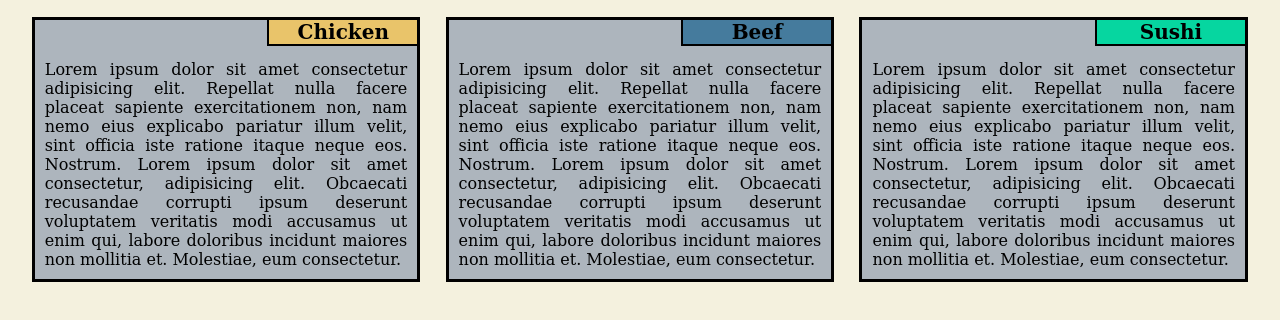
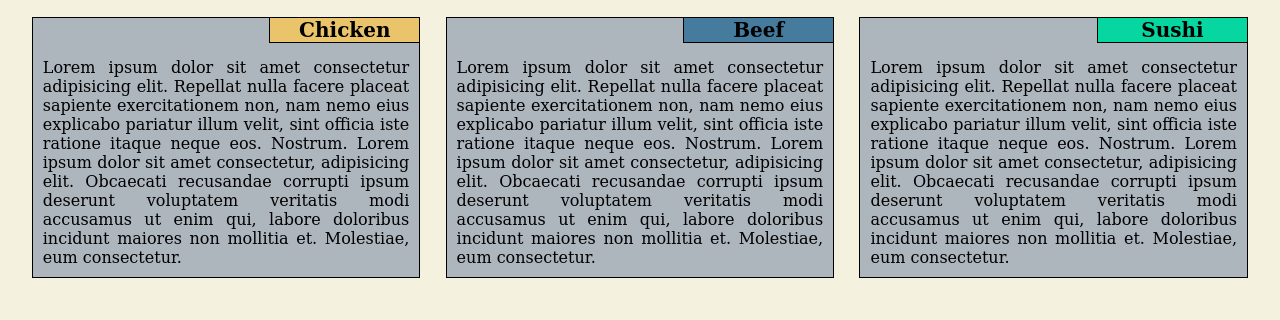
Before and after one commit to Natneam/HTML-CSS-Javascript-for-web-developers, a plain HTML site: page module2-solution/index.html in a window 1280 px wide. Shown: the part 46-366 px from the top of the page. Drawn offline with Linux system fonts and the light colour scheme.

Commit message:
editing some errors

```diff
--- a/module2-solution/css/style.css
+++ b/module2-solution/css/style.css
@@ -26,7 +26,7 @@ section{
 
 div{
     width: 80%;
-    border: 3px solid black;
+    border: 1px solid black;
     position: relative;
 }
 
@@ -47,8 +47,8 @@ h2{
     position: relative;
     float: right;
     margin: 0px;
-    border-left: 2px solid black;
-    border-bottom: 2px solid black;
+    border-left: 1px solid black;
+    border-bottom: 1px solid black;
     width: 150px;
     text-align: center;
 }
```
